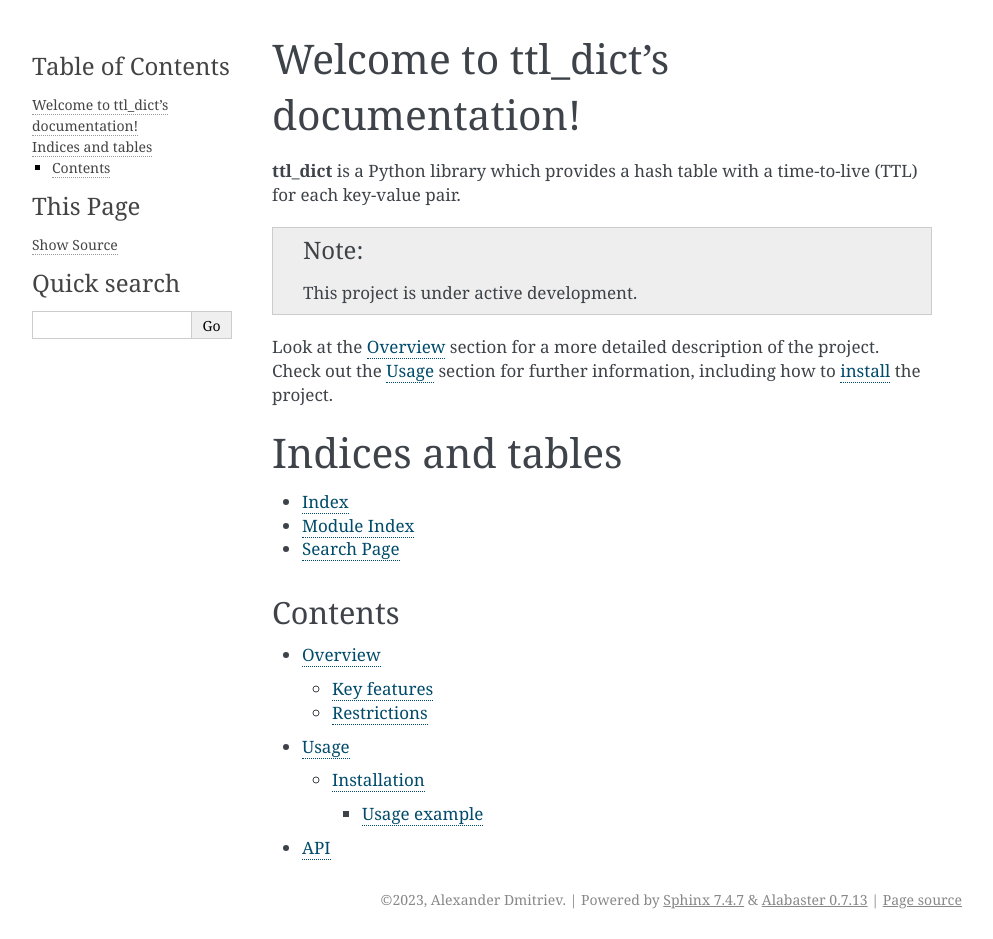
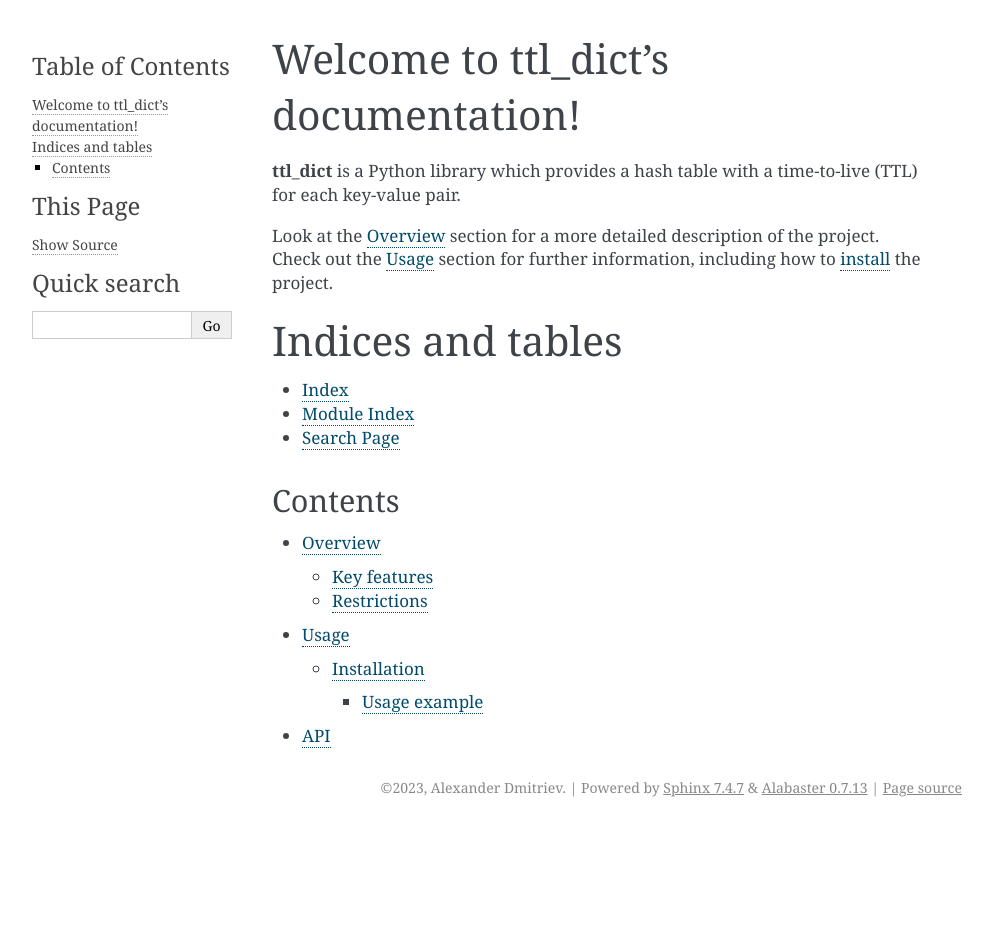
Before and after one commit to zoola969/python_ttlru_map, a Sphinx documentation site: the page built from docs/source/index.rst, in a window 1280 px wide. Shown: the whole page, without its empty margins (148-1141 px from the left). Built offline with Sphinx 7.4.7, drawn with Linux system fonts in a browser that asks for light colours; after the commit the page ends 900 px from its top, so only the background shows below that.

```diff
--- a/docs/source/index.rst
+++ b/docs/source/index.rst
@@ -3,9 +3,6 @@ Welcome to ttl_dict's documentation!
 **ttl_dict** is a Python library which provides a hash table with a time-to-live (TTL) for each key-value pair.
 
 
-.. note::
-
-   This project is under active development.
 
 
 .. toctree::
--- a/ttl_dict/__init__.py
+++ b/ttl_dict/__init__.py
@@ -1,7 +1,7 @@
 from ._exceptions import TTLDictError, TTLDictInvalidConfigError
 from ._ttl_dict import TTLDict
 
-__version__ = "0.0.2"
+__version__ = "0.1.0a1"
 
 __all__ = [
     "TTLDict",
```
